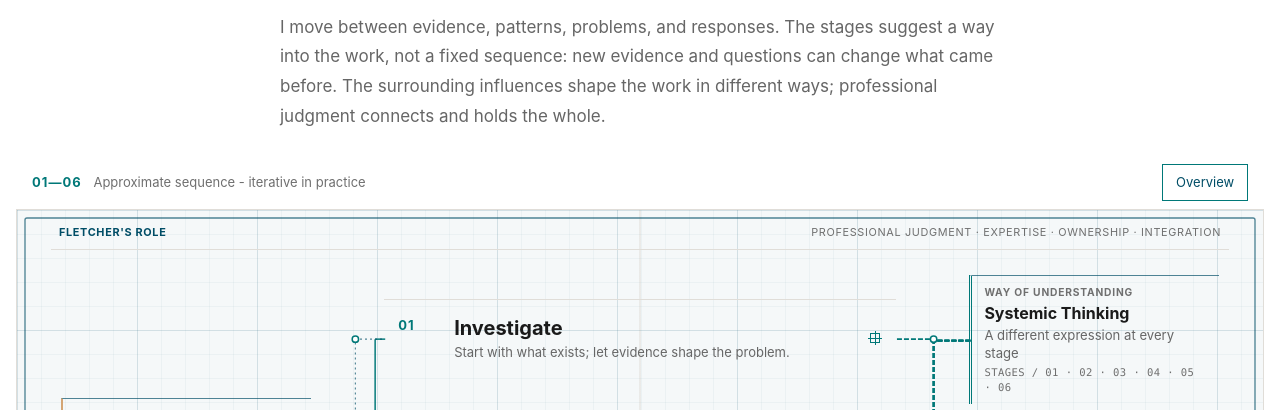
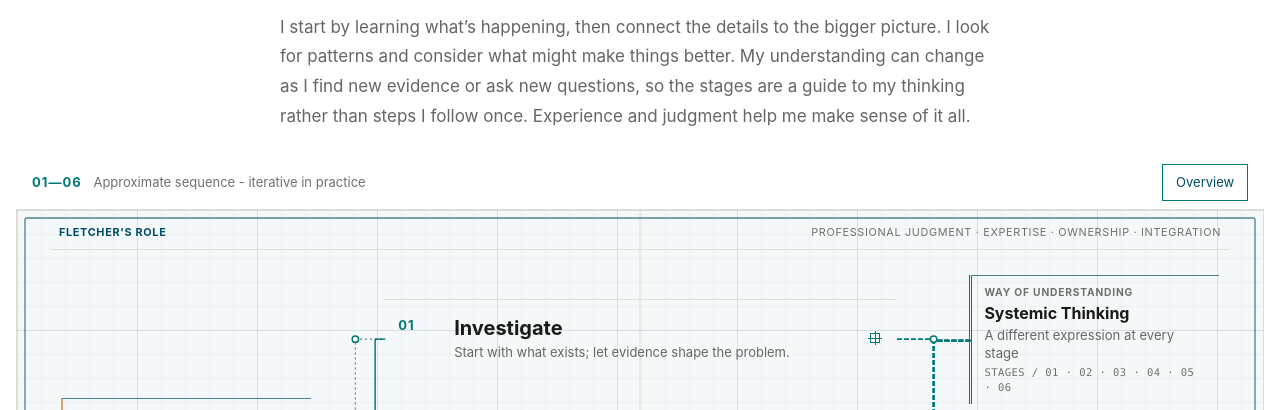
Before and after one commit to fdanilogamu/fletcherlite, a plain HTML site: page my-practice.html in a window 1280 px wide. Shown: the part 311-721 px from the top of the page. Drawn offline with Linux system fonts and the light colour scheme.

Commit message:
updated introduction to map

```diff
--- a/my-practice.html
+++ b/my-practice.html
@@ -28,7 +28,7 @@
   <div class="practice-map-intro">
     <p class="practice-map-kicker">A map of the practice</p>
     <h2 id="practice-map-title">How I build knowledge systems</h2>
-    <p>I move between evidence, patterns, problems, and responses. The stages suggest a way into the work, not a fixed sequence: new evidence and questions can change what came before. The surrounding influences shape the work in different ways; professional judgment connects and holds the whole.</p>
+    <p>I start by learning what’s happening, then connect the details to the bigger picture. I look for patterns and consider what might make things better. My understanding can change as I find new evidence or ask new questions, so the stages are a guide to my thinking rather than steps I follow once. Experience and judgment help me make sense of it all.</p>
   </div>
 
   <div class="practice-map" data-practice-map>
```
